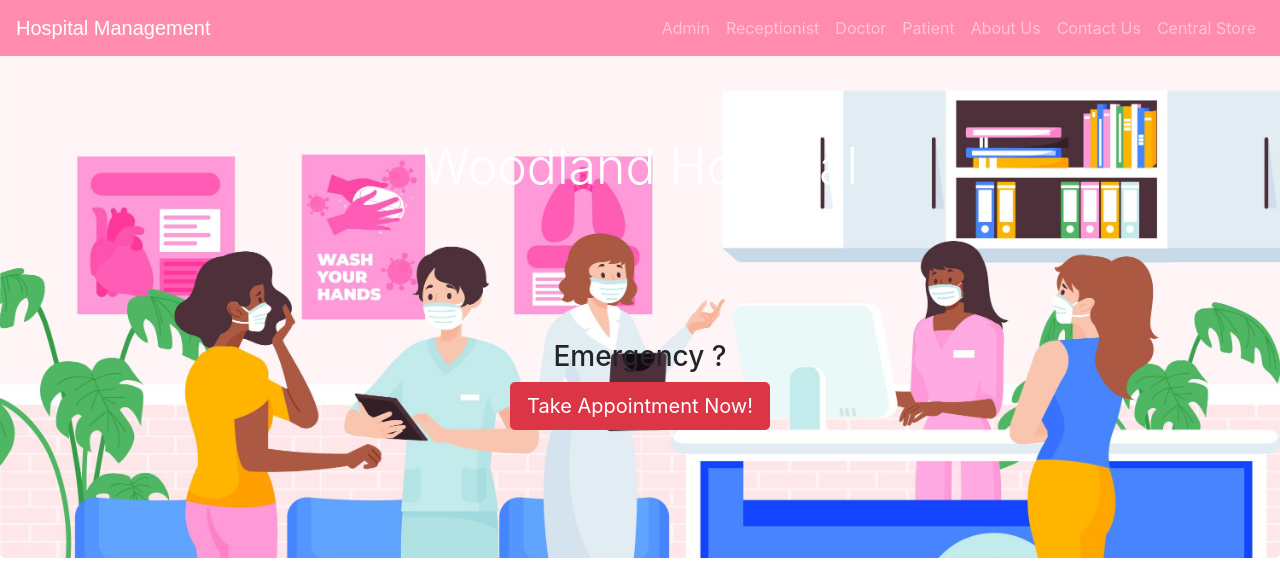
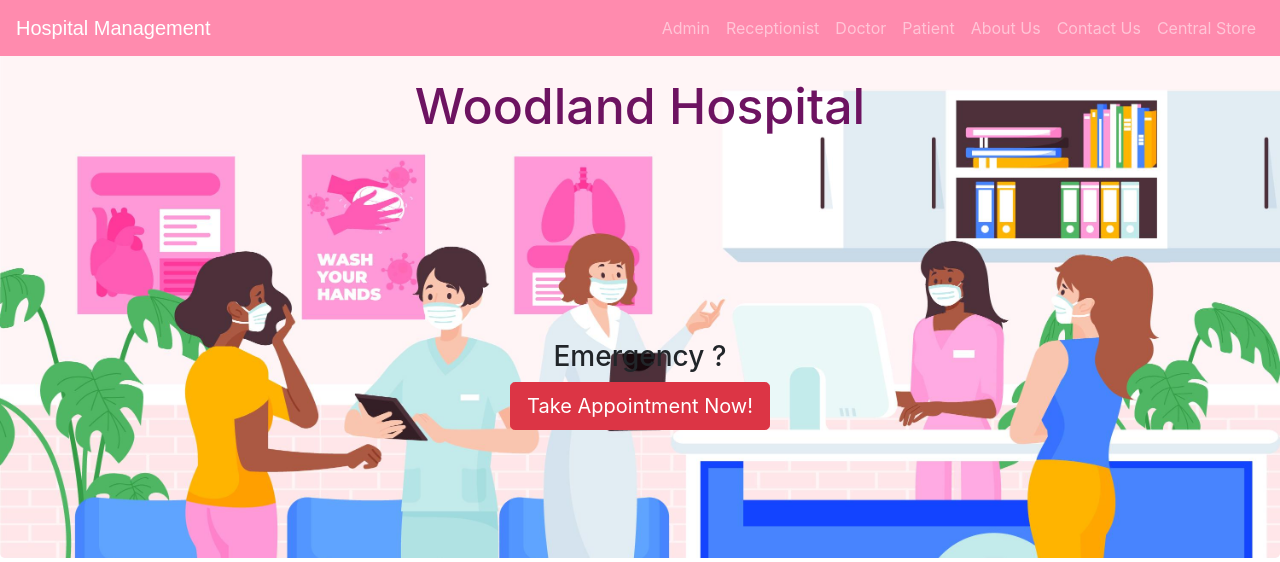
Before and after one commit to Ashsakshi19/hospitalManagementDjango, a Django app: page / in a window 1280 px wide. Shown: the top 562 px of the page. Run offline with Django 3.2, Linux system fonts and the light colour scheme; some libraries are stand-ins or nearby versions.

Commit message:
woodland hopital

```diff
--- a/templates/hospital/index.html
+++ b/templates/hospital/index.html
@@ -30,8 +30,11 @@
 
     .glow {
       font-size: 50px;
-      color: white;
+      color: rgb(109, 19, 97);
       text-align: center;
+      position: relative;
+      bottom: 60px;
+
 
     }
 
@@ -43,7 +46,7 @@
 
 <div class="jumbotron" style="margin-bottom: 0px;margin-top: 0px;">
   <br>
-  <h5 class="display-3 glow">Woodland Hospital</h5>
+  <h5 class="glow">Woodland Hospital</h5>
   <br><br><br><br><br>
   <p>
   <h3>Emergency ?</h3>
```
